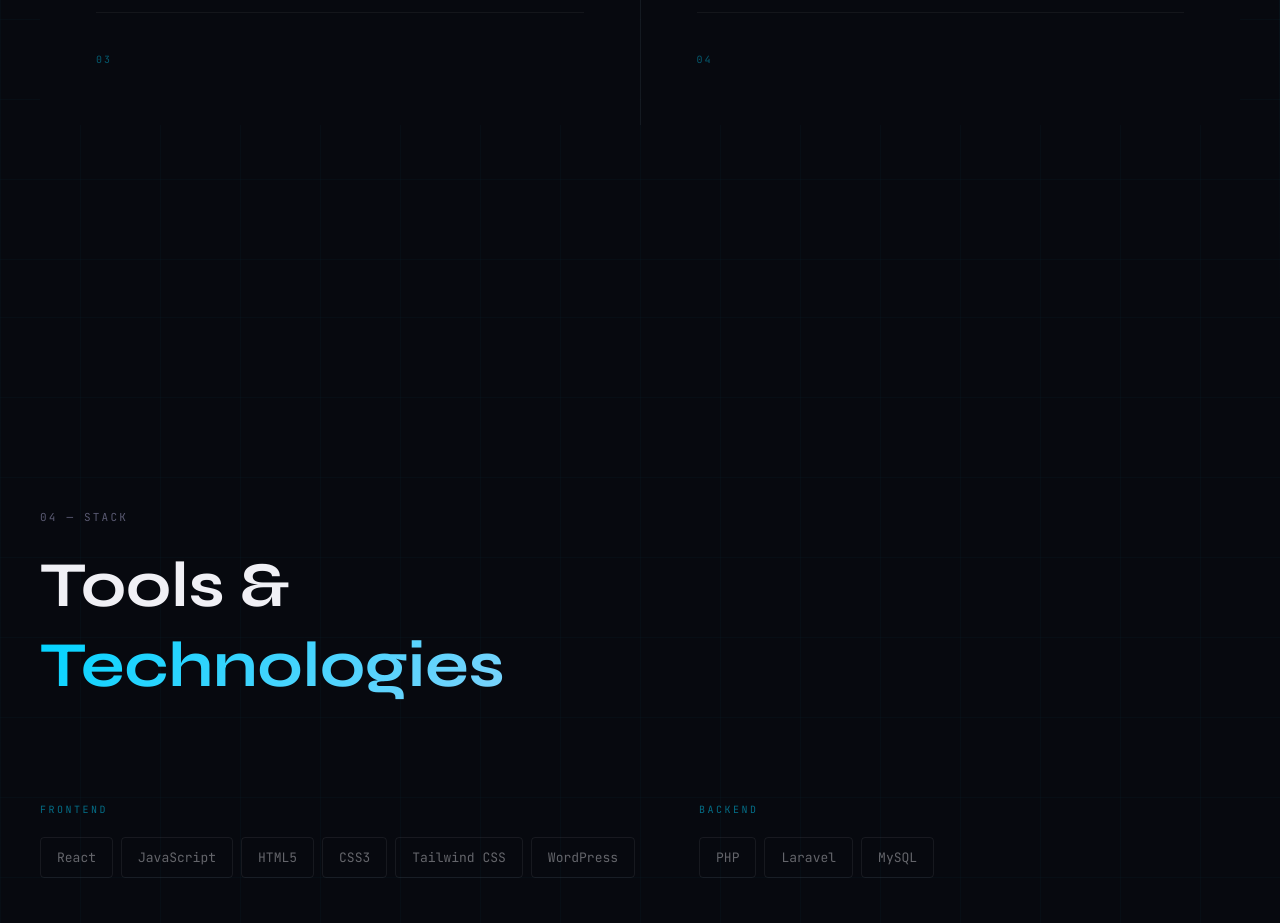
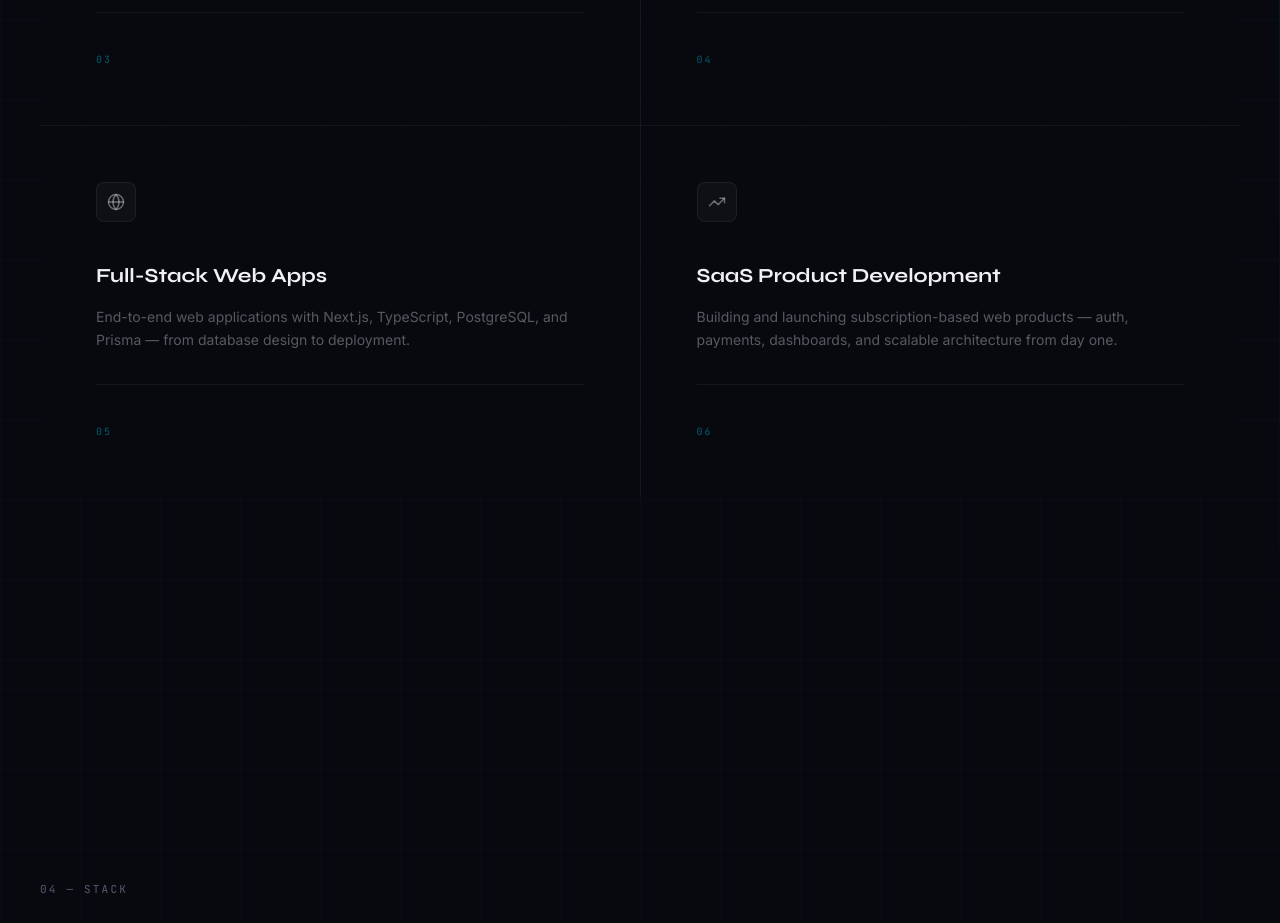
Before and after one commit to Muaddd1/Portfolio, a React (Vite) app: page / in a window 1280 px wide. Shown: the part 4840-5763 px from the top of the page. Built offline with nearby package versions, Linux system fonts and the light colour scheme.

Commit message:
Add Full-Stack Web Apps and SaaS Product Development services

```diff
--- a/src/components/Services.tsx
+++ b/src/components/Services.tsx
@@ -1,5 +1,5 @@
 import { motion } from 'framer-motion';
-import { Code2, Layers, Zap, Smartphone } from 'lucide-react';
+import { Code2, Layers, Zap, Smartphone, Globe, TrendingUp } from 'lucide-react';
 import { personal } from '../data/personal';
 
 const iconMap: Record<string, React.ElementType> = {
@@ -7,6 +7,8 @@ const iconMap: Record<string, React.ElementType> = {
   Layers,
   Zap,
   Smartphone,
+  Globe,
+  TrendingUp,
 };
 
 export default function Services() {
--- a/src/data/personal.ts
+++ b/src/data/personal.ts
@@ -51,6 +51,18 @@ export const personal = {
         description:
           'Interfaces that work flawlessly across desktop, tablet, and mobile — every breakpoint considered.',
       },
+      {
+        icon: 'Globe',
+        title: 'Full-Stack Web Apps',
+        description:
+          'End-to-end web applications with Next.js, TypeScript, PostgreSQL, and Prisma — from database design to deployment.',
+      },
+      {
+        icon: 'TrendingUp',
+        title: 'SaaS Product Development',
+        description:
+          'Building and launching subscription-based web products — auth, payments, dashboards, and scalable architecture from day one.',
+      },
     ],
   },
 
```
